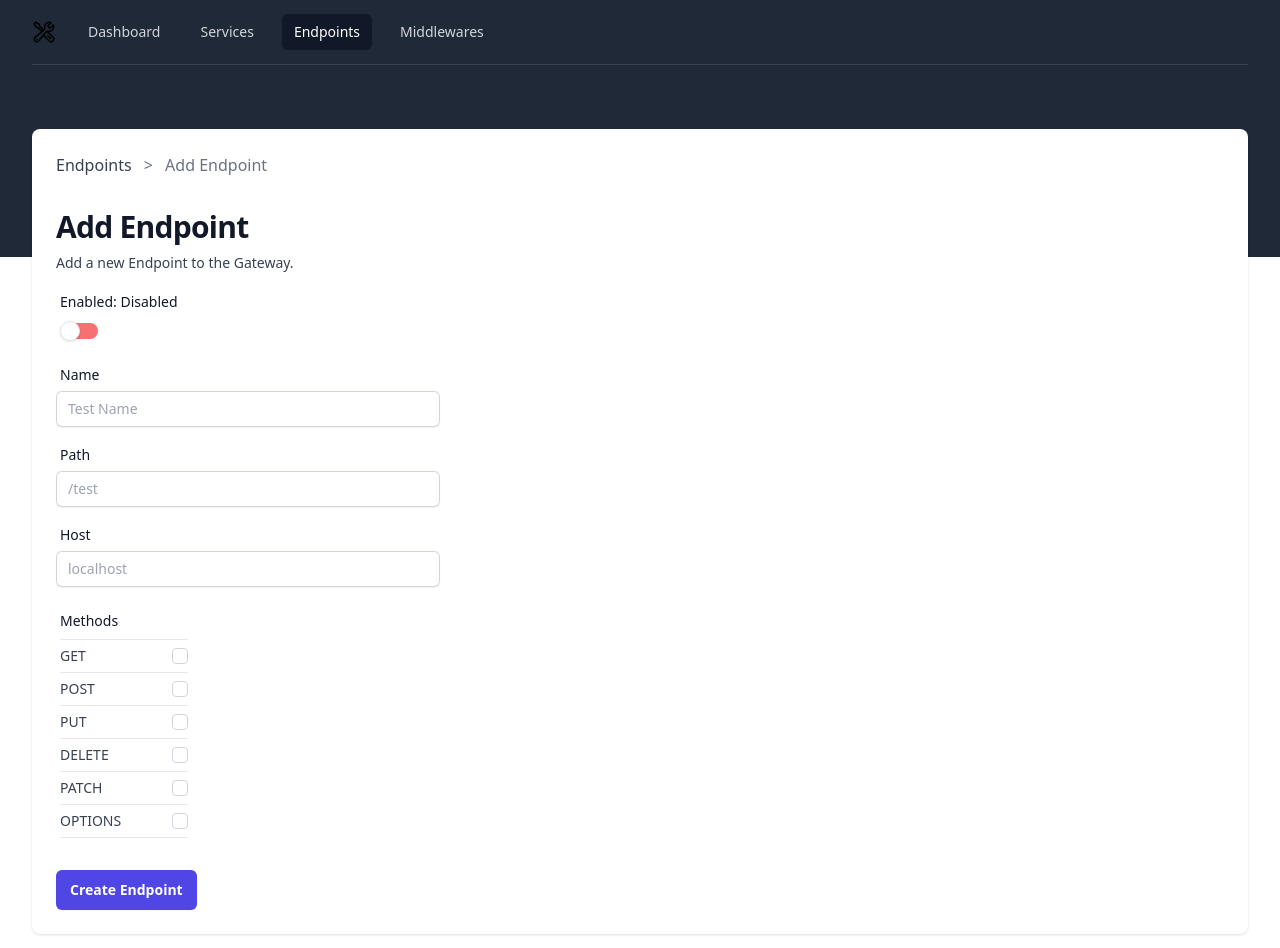
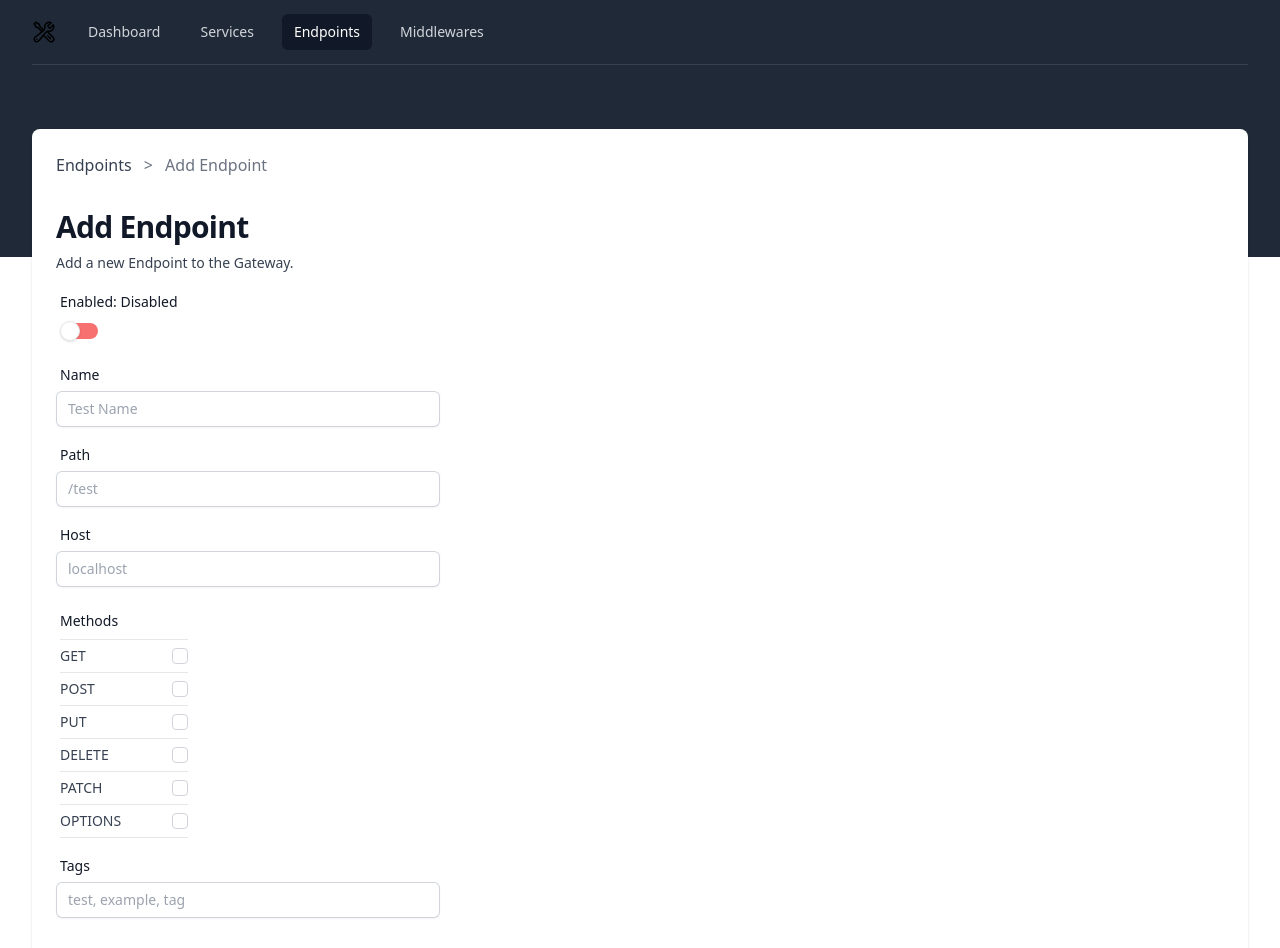
Before and after one commit to lucdoe/opengateway, a Next.js app: page /endpoints/add in a window 1280 px wide. Shown: the top 948 px of the page. Built offline with nearby package versions, Linux system fonts and the light colour scheme.

Commit message:
added new endpoint

```diff
--- a/app/endpoints/add/page.tsx
+++ b/app/endpoints/add/page.tsx
@@ -31,9 +31,14 @@ export default function AddEndpoint() {
             name: 'Methods',
             fields: ['GET', 'POST', 'PUT', 'DELETE', 'PATCH', 'OPTIONS'],
           },
+          {
+            fieldtype: 'text',
+            label: 'Tags',
+            placeholder: 'test, example, tag',
+          },
         ]}
         name='Create Endpoint'
-        endpoint='/endpoints'
+        endpoint='http://localhost:3001/endpoints'
         method='POST'
       />
     </div>
--- a/app/services/add/page.tsx
+++ b/app/services/add/page.tsx
@@ -36,7 +36,7 @@ export default function AddService() {
           {fieldtype: 'text', label: 'Tags', placeholder: 'test, tag'},
         ]}
         name='Create Service'
-        endpoint='/services'
+        endpoint='http://localhost:3001/services'
         method='POST'
       />
     </div>
```
